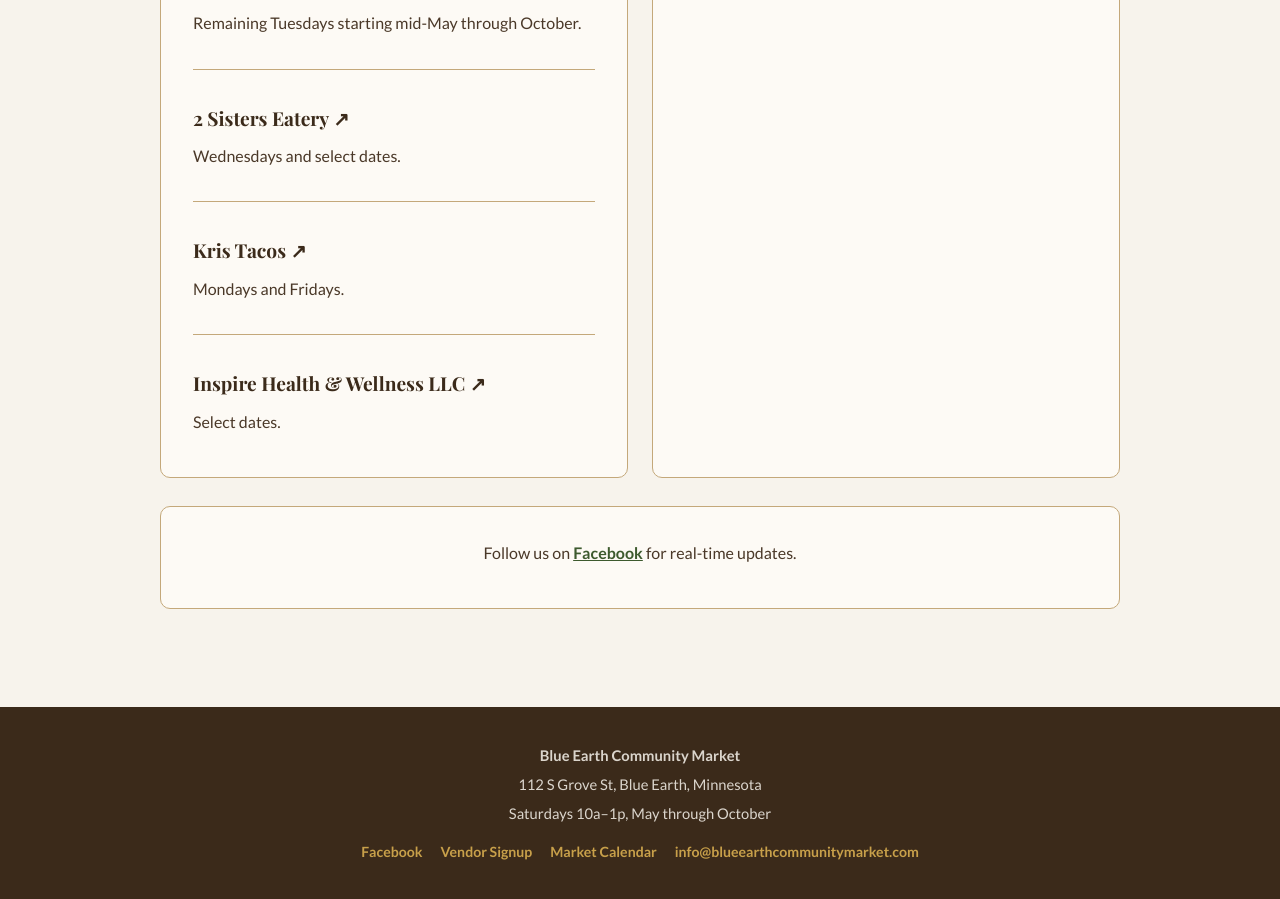
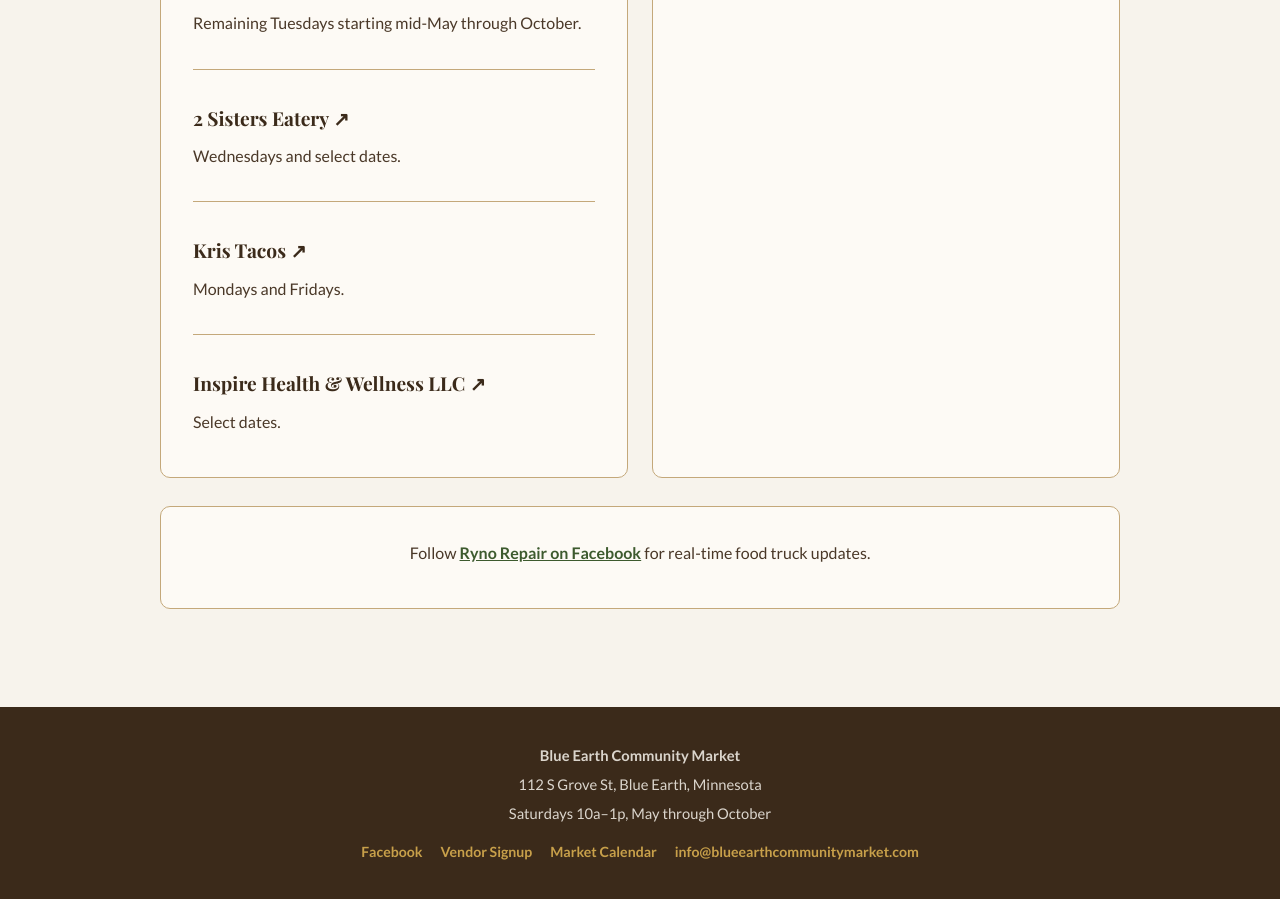
Before and after one commit to blueearthcommunitymarket/blueearthcommunitymarket.github.io, a Jekyll site: the page built from food-trucks/index.html, in a window 1280 px wide and 900 px high, scrolled down 3364 px. Built offline with Jekyll 4.4.1, drawn with Linux system fonts in a browser that asks for light colours; some web fonts are replaced.

Commit message:
Link food truck page footer to Ryno Repair Facebook

```diff
--- a/food-trucks/index.html
+++ b/food-trucks/index.html
@@ -156,7 +156,7 @@
     </div>
 
     <div class="card" style="text-align: center;">
-        <p>Follow us on <a href="https://www.facebook.com/share/1BiTzAtMjP/?mibextid=wwXIfr" target="_blank" rel="noopener" style="color: var(--green-dark); font-weight: 700;">Facebook</a> for real-time updates.</p>
+        <p>Follow <a href="https://www.facebook.com/share/1DCv1ByvYh/?mibextid=wwXIfr" target="_blank" rel="noopener" style="color: var(--green-dark); font-weight: 700;">Ryno Repair on Facebook</a> for real-time food truck updates.</p>
     </div>
 
 </div>
```
